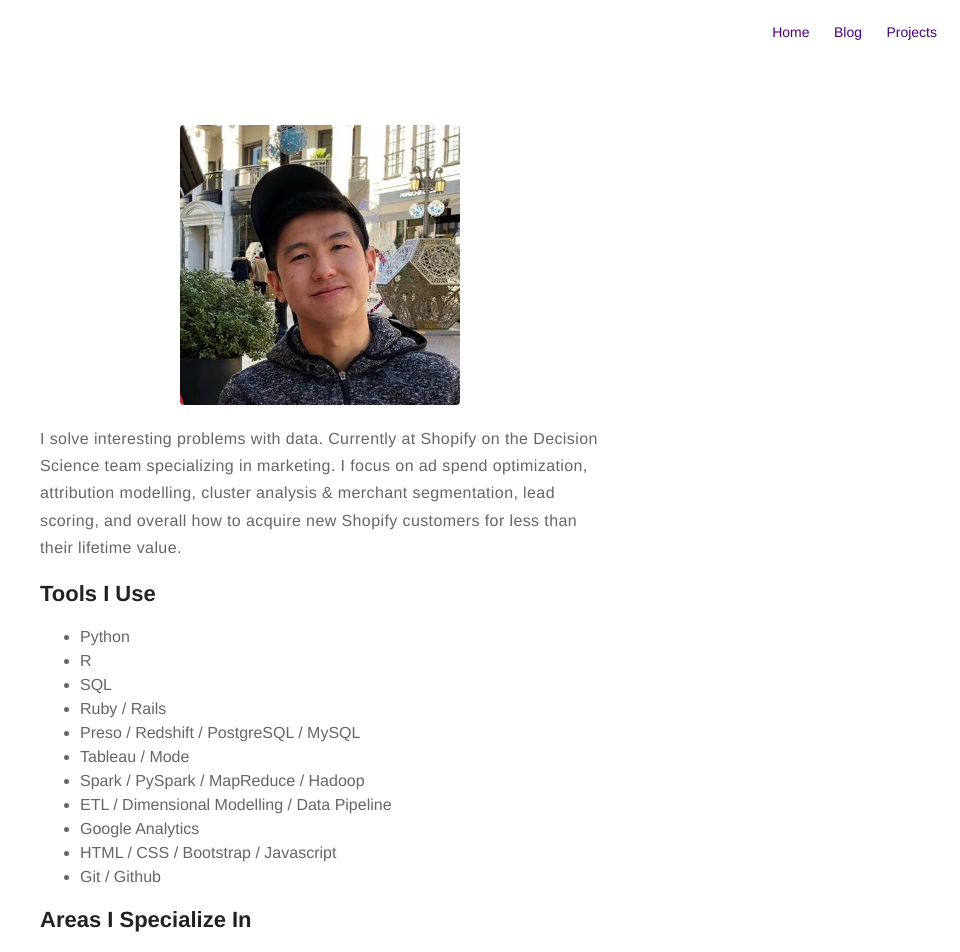
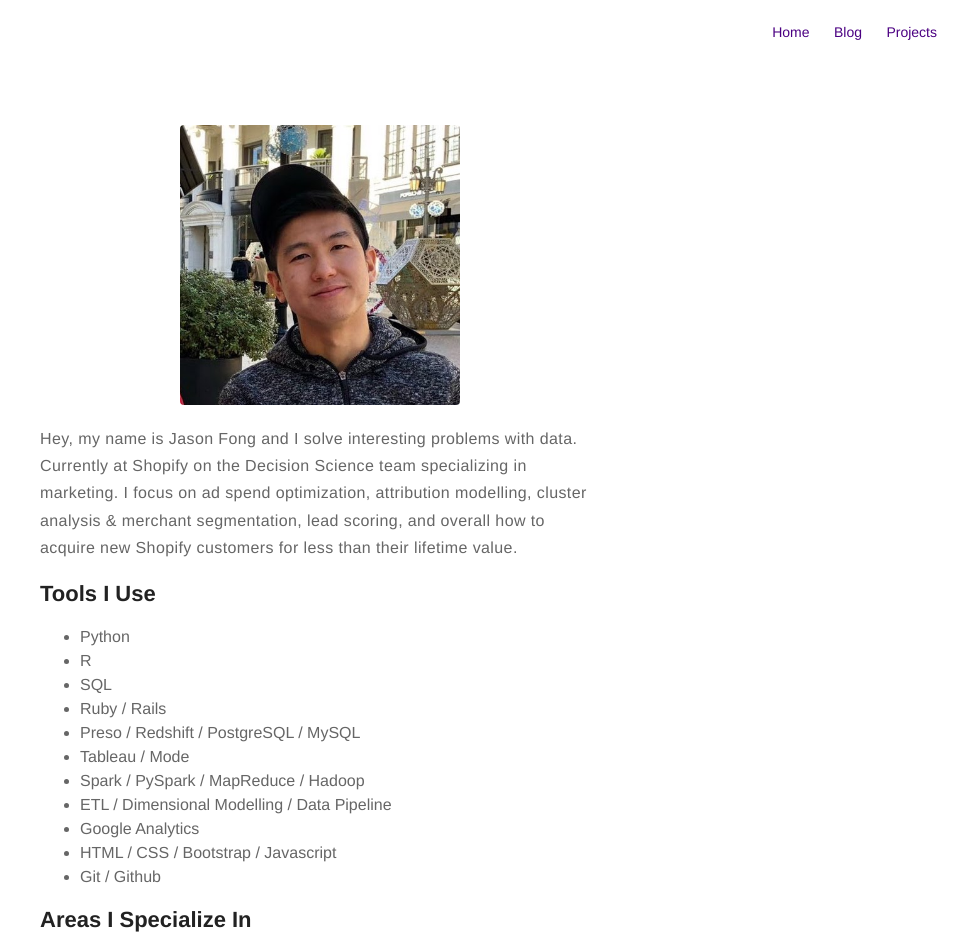
Before and after one commit to fongmanfong/fongmanfong.github.io, a Jekyll site: the page built from about.md, in a window 1280 px wide. Shown: the top 952 px of the page, without its empty margins (320-1280 px from the left). Built offline with Jekyll 4.4.1, drawn with Linux system fonts in a browser that asks for light colours.

Commit message:
update bio

```diff
--- a/about.md
+++ b/about.md
@@ -4,7 +4,7 @@ layout: page
 ---
 ![Profile Image]({{ site.url }}/{{ site.picture }})
 
-<p>I solve interesting problems with data. Currently at Shopify on the Decision Science team specializing in marketing. I focus on ad spend optimization, attribution modelling, cluster analysis & merchant segmentation, lead scoring, and overall how to acquire new Shopify customers for less than their lifetime value.</p>
+<p>Hey, my name is Jason Fong and I solve interesting problems with data. Currently at Shopify on the Decision Science team specializing in marketing. I focus on ad spend optimization, attribution modelling, cluster analysis & merchant segmentation, lead scoring, and overall how to acquire new Shopify customers for less than their lifetime value.</p>
 
 <h2>Tools I Use</h2>
 
```
